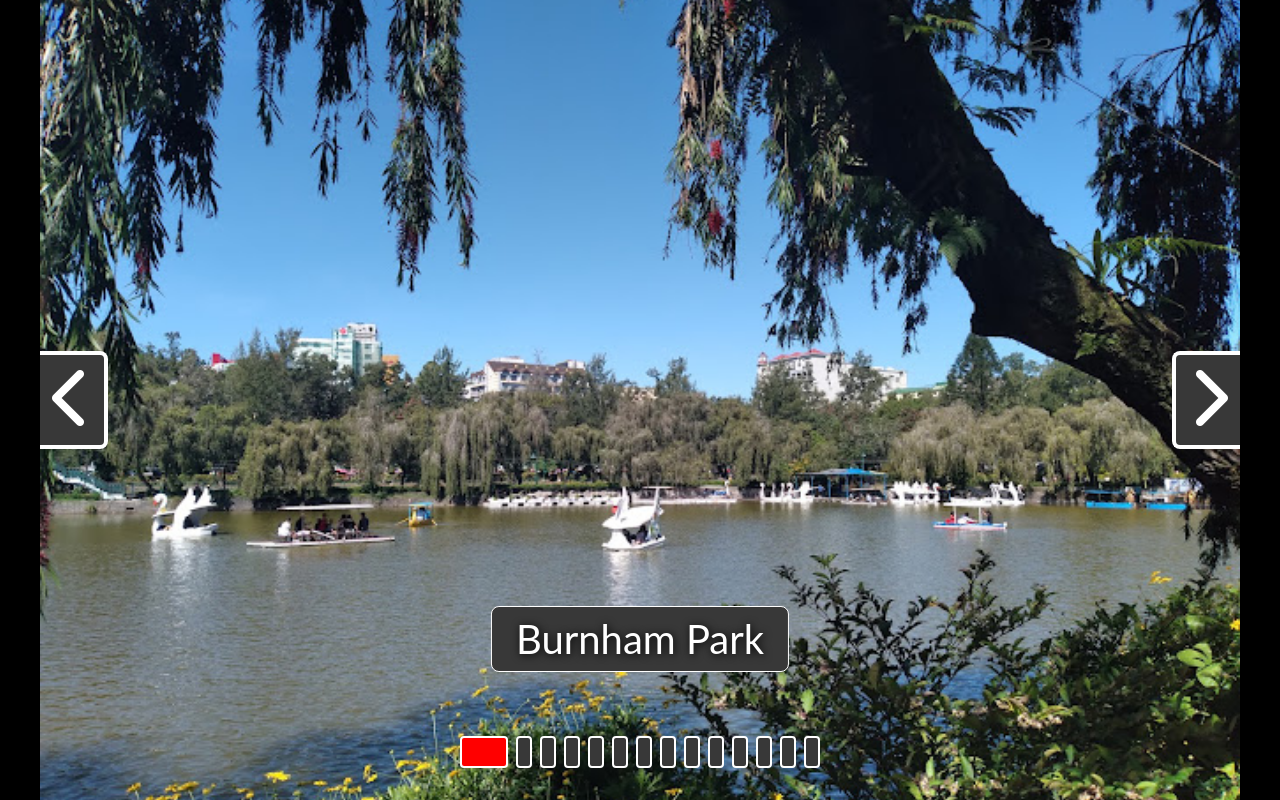
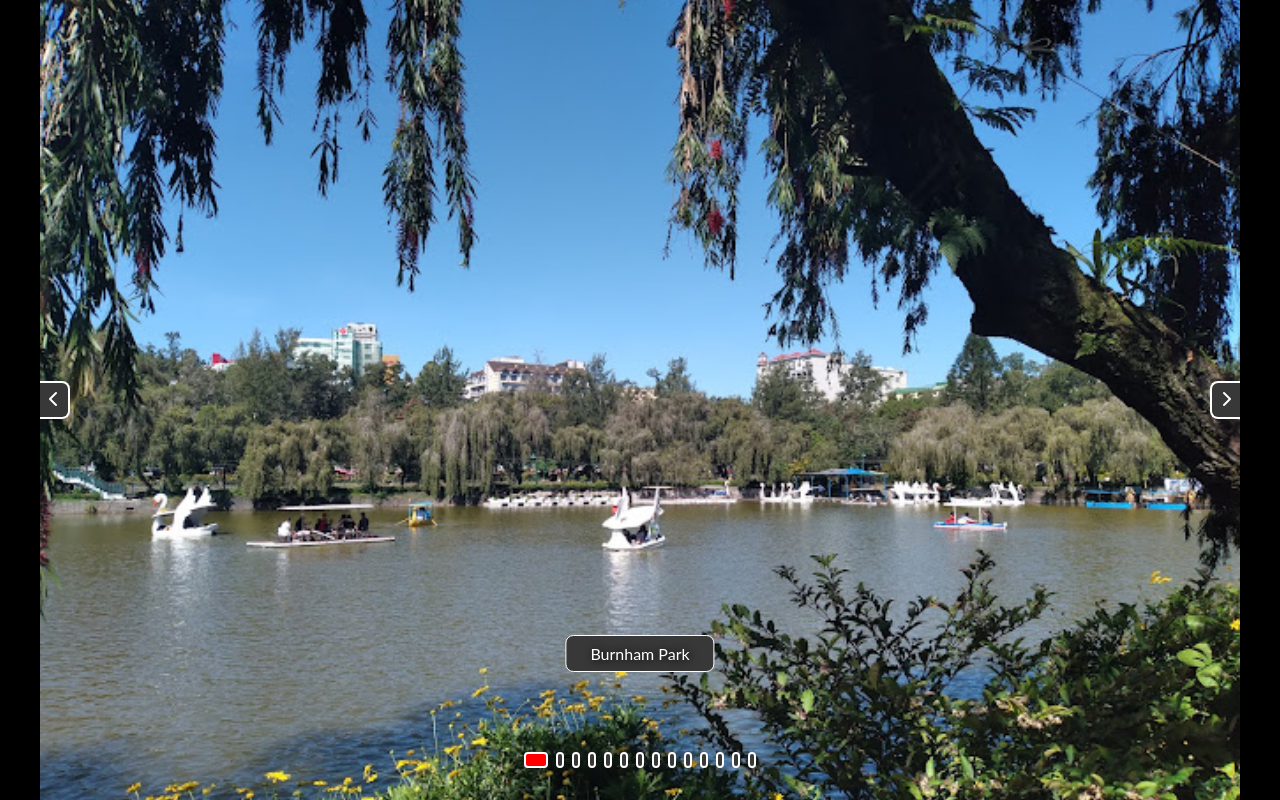
Before and after one commit to SLVDRjr/image-slider, a plain HTML site: page index.html in a window 1280 px wide. Drawn offline with Linux system fonts and the light colour scheme.

Commit message:
Update style.css

```diff
--- a/style.css
+++ b/style.css
@@ -1,40 +1,40 @@
-*{
+* {
   margin: 0;
   padding: 0;
   box-sizing: border-box;
 }
 
-img{
+img {
   display: block;
   max-width: 100%;
 }
 
-body{
+body {
   background-color: #000;
-  font-family: 'Lato', sans-serif;
+  font-family: "Lato", sans-serif;
 }
 
-.container{
+.container {
   position: relative;
   max-width: 1200px;
   margin-inline: auto;
 }
 
-.slide{
+.slide {
   display: none;
-  animation: fade .5s;
+  animation: fade 0.5s;
 }
 
-@keyframes fade{
-  from{
+@keyframes fade {
+  from {
     opacity: 0;
   }
-  to{
+  to {
     opacity: 1;
   }
 }
 
-.slide.current{
+.slide.current {
   display: block;
   background-repeat: no-repeat;
   background-size: cover;
@@ -42,72 +42,72 @@ body{
   height: 100vh;
 }
 
-.btn{
+.btn {
   position: absolute;
   top: 50%;
   transform: translateY(-50%);
   color: #fff;
-  font-size: 4rem;
+  font-size: 1rem;
   background-color: #383838;
-  border: 4px solid #fff;
-  padding: .5rem;
+  border: 2px solid #fff;
+  padding: 0.5rem;
   cursor: pointer;
 }
 
-.prev{
+.prev {
   left: 0;
-  border-top-right-radius: .5rem;
-  border-bottom-right-radius: .5rem;
-  border-left: none
+  border-top-right-radius: 0.5rem;
+  border-bottom-right-radius: 0.5rem;
+  border-left: none;
 }
 
-.next{
+.next {
   right: 0;
-  border-top-left-radius: .5rem;
-  border-bottom-left-radius: .5rem;
-  border-right: none
+  border-top-left-radius: 0.5rem;
+  border-bottom-left-radius: 0.5rem;
+  border-right: none;
 }
 
-.dotsDiv{
+.dotsDiv {
   position: absolute;
   bottom: 2rem;
   left: 50%;
   transform: translateX(-50%);
   display: flex;
   align-items: center;
-  gap: .5rem;
+  gap: 0.5rem;
 }
 
-.dot{
-  width: 1rem;
-  height: 2rem;
+.dot {
+  width: .5rem;
+  height: 1rem;
   border-radius: 4px;
   border: 2px solid #fff;
   background-color: #383838;
   font-size: 1.5rem;
   cursor: pointer;
-  transition: .5s;
+  transition: 0.5s;
 }
 
-.dot.active{
+.dot.active {
   background-color: #ff0000;
-  width: 3rem;
+  width: 1.5rem;
 }
 
-.sightsDiv{
+.sightsDiv {
   position: absolute;
   bottom: 8rem;
   left: 50%;
   transform: translateX(-50%);
 }
 
-.sightsDiv p{
-  font-size: 2.5rem;
+.sightsDiv p {
+  font-size: 1rem;
   color: #fff;
   text-align: center;
   text-shadow: 1px 1px 8px #000;
   background-color: #383838;
-  padding: .5rem 1.5rem;
-  border-radius: .5rem;
+  padding: 0.5rem 1.5rem;
+  border-radius: 0.5rem;
   border: 1px solid #fff;
 }
```
